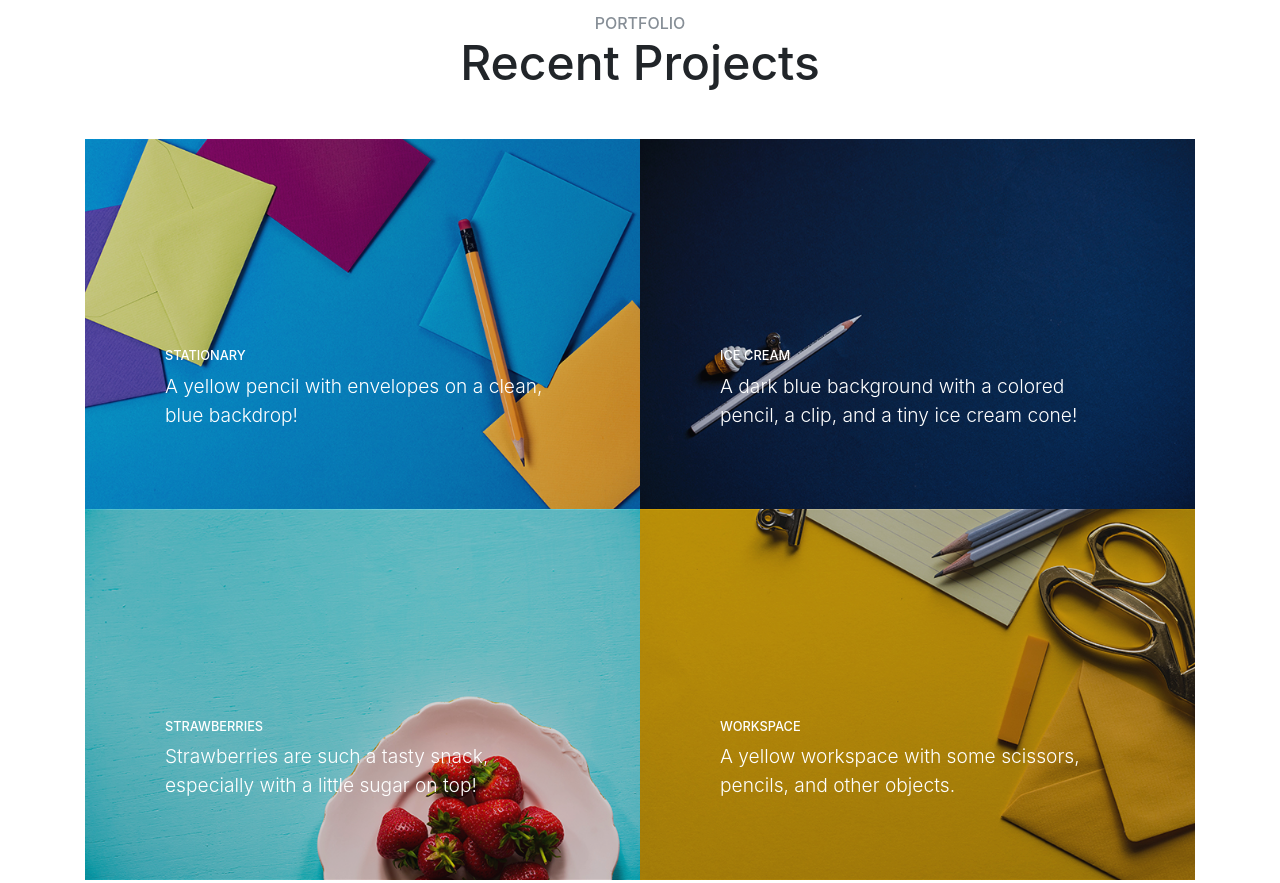
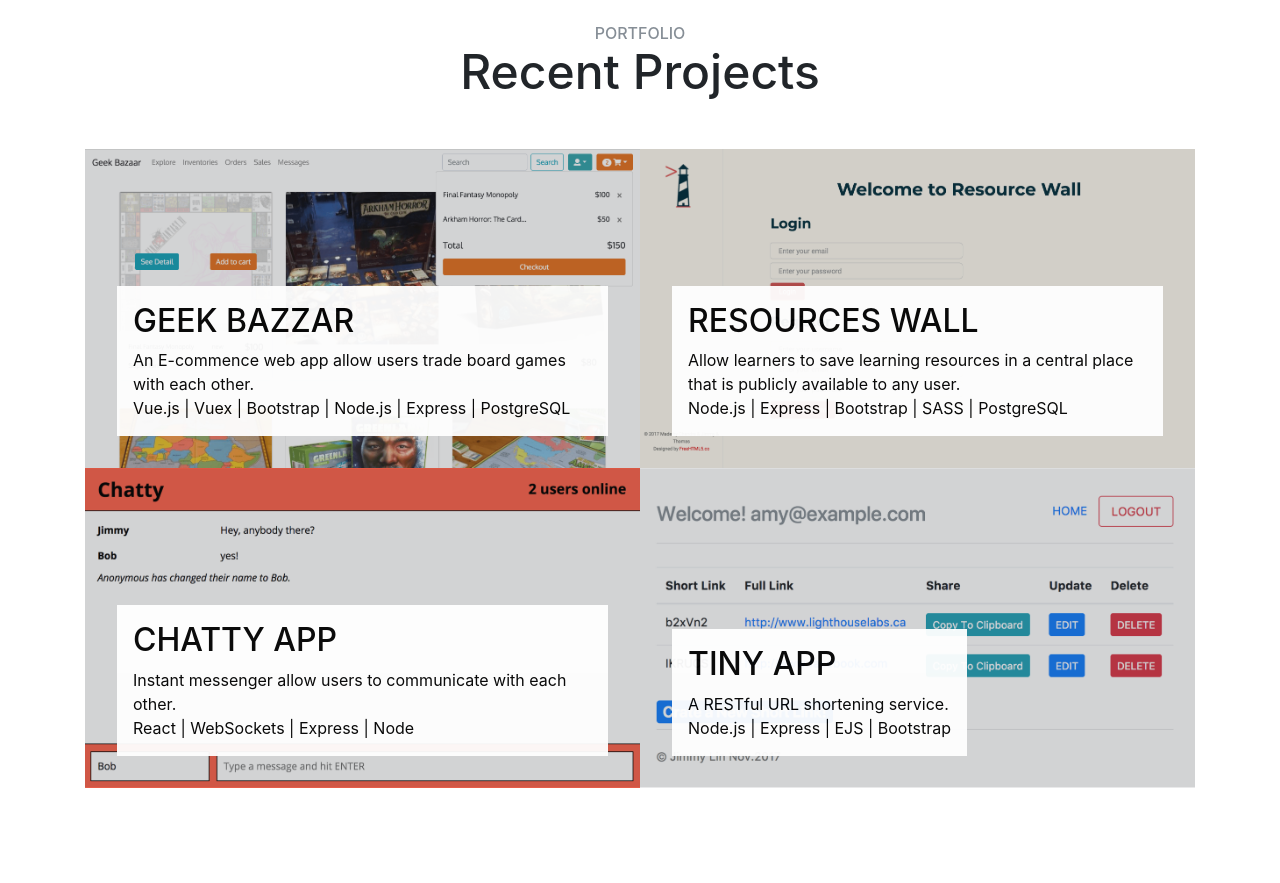
Before and after one commit to JimmyLin39/JimmyLin39.github.io, a website with bundled scripts: page index.html in a window 1280 px wide. Shown: the part 1360-2243 px from the top of the page. Built offline with nearby package versions, Linux system fonts and the light colour scheme.

Commit message:
update portfolio session

```diff
--- a/index.html
+++ b/index.html
@@ -71,7 +71,7 @@
       <div class="container text-center">
         <div class="row">
           <div class="col-lg-10 mx-auto">
-            <h2>About Me</h2>
+            <h1>About Me</h1>
             <p class="lead mb-5">
                 Enthusiastic recent Computer Science graduate with knowledge of web development, database, and security.
                 Passionate about crafting great user experience while developing clean, modular code.
@@ -153,47 +153,51 @@
         </div>
         <div class="row no-gutters">
           <div class="col-lg-6">
-            <a class="portfolio-item" href="#">
+            <a class="portfolio-item" href="https://github.com/kdubss/Geek-Bazaar" target="_blank">
               <span class="caption">
                 <span class="caption-content">
-                  <h2>Stationary</h2>
-                  <p class="mb-0">A yellow pencil with envelopes on a clean, blue backdrop!</p>
+                  <h2>Geek Bazzar</h2>
+                  <p class="mb-0">An E-commence web app allow users trade board games with each other.</p>
+                  <p class="mb-0">Vue.js | Vuex | Bootstrap | Node.js | Express | PostgreSQL</p>
                 </span>
               </span>
-              <img class="img-fluid" src="img/portfolio-1.jpg" alt="">
+              <img class="img-fluid" src="img/portfolio-1.png" alt="project-Geek-Bazaar">
             </a>
           </div>
           <div class="col-lg-6">
-            <a class="portfolio-item" href="#">
+            <a class="portfolio-item" href="https://github.com/JimmyLin39/Resource-Wall" target="_blank">
               <span class="caption">
                 <span class="caption-content">
-                  <h2>Ice Cream</h2>
-                  <p class="mb-0">A dark blue background with a colored pencil, a clip, and a tiny ice cream cone!</p>
+                  <h2>Resources Wall</h2>
+                  <p class="mb-0">Allow learners to save learning resources in a central place that is publicly available to any user.</p>
+                  <p class="mb-0">Node.js | Express | Bootstrap | SASS | PostgreSQL</p>
                 </span>
               </span>
-              <img class="img-fluid" src="img/portfolio-2.jpg" alt="">
+              <img class="img-fluid" src="img/portfolio-2.png" alt="project-Resource-Wall">
             </a>
           </div>
           <div class="col-lg-6">
-            <a class="portfolio-item" href="#">
+            <a class="portfolio-item" href="https://github.com/JimmyLin39/chatty-app" target="_blank">
               <span class="caption">
                 <span class="caption-content">
-                  <h2>Strawberries</h2>
-                  <p class="mb-0">Strawberries are such a tasty snack, especially with a little sugar on top!</p>
+                  <h2>Chatty App</h2>
+                  <p class="mb-0">Instant messenger allow users to communicate with each other.</p>
+                  <p class="mb-0">React | WebSockets | Express | Node</p>
                 </span>
               </span>
-              <img class="img-fluid" src="img/portfolio-3.jpg" alt="">
+              <img class="img-fluid" src="img/portfolio-3.png" alt="project-Chatty-App">
             </a>
           </div>
           <div class="col-lg-6">
-            <a class="portfolio-item" href="#">
+            <a class="portfolio-item" href="https://github.com/JimmyLin39/tiny-app" target="_blank">
               <span class="caption">
                 <span class="caption-content">
-                  <h2>Workspace</h2>
-                  <p class="mb-0">A yellow workspace with some scissors, pencils, and other objects.</p>
+                  <h2>Tiny App</h2>
+                  <p class="mb-0">A RESTful URL shortening service.</p>
+                  <p class="mb-0">Node.js | Express | EJS | Bootstrap</p>
                 </span>
               </span>
-              <img class="img-fluid" src="img/portfolio-4.jpg" alt="">
+              <img class="img-fluid" src="img/portfolio-4.png" alt="project-Tiny-App">
             </a>
           </div>
         </div>
--- a/scss/_portfolio.scss
+++ b/scss/_portfolio.scss
@@ -14,15 +14,18 @@
     bottom: 0;
     z-index: 1;
     .caption-content {
-      color: $white;
+      padding: 1rem;
+      background-color: #fff;
+      opacity: 0.95;
+      color: $black;
       margin: auto 2rem 2rem;
       h2 {
-        font-size: 0.8rem;
+        font-size: 2rem;
         text-transform: uppercase;
       }
       p {
-        font-weight: 300;
-        font-size: 1.2rem;
+        font-weight: 400;
+        font-size: 1rem;
       }
     }
   }
@@ -35,9 +38,9 @@
       clip-path: inset(0px);
       .caption-content {
         transition: opacity 0.25s;
-        margin-left: 5rem;
-        margin-right: 5rem;
-        margin-bottom: 5rem;
+        // margin-left: 5rem;
+        // margin-right: 5rem;
+        // margin-bottom: 5rem;
       }
     }
     img {
```
Also changed, not shown: css/stylish-portfolio.css, css/stylish-portfolio.min.css, img/portfolio-1.jpg (deleted), img/portfolio-1.png (added), img/portfolio-2.jpg (deleted), img/portfolio-2.png (added), img/portfolio-3.jpg (deleted), img/portfolio-3.png (added), img/portfolio-4.jpg (deleted), img/portfolio-4.png (added), 1 other file.
